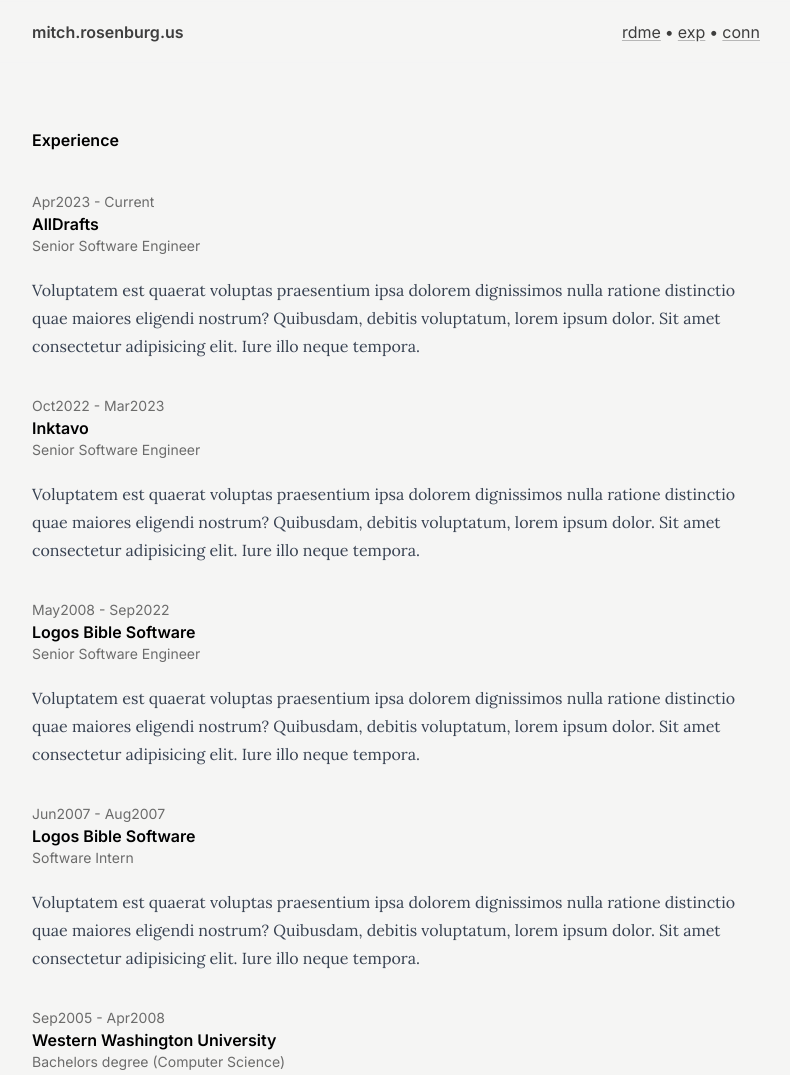
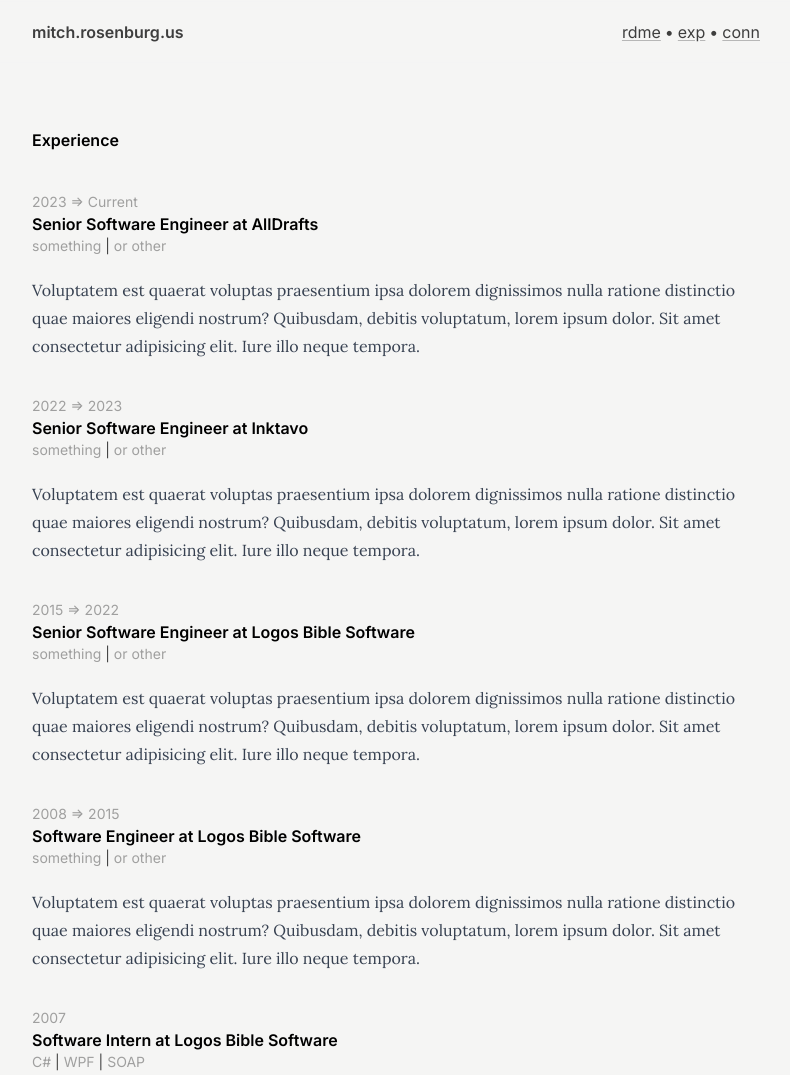
Before and after one commit to mitchknife/mitchknife.github.io, an Astro site: page /experience in a window 1280 px wide. Shown: the top 1075 px of the page, without its empty margins (244-1034 px from the left). Built offline with nearby package versions, Linux system fonts and the light colour scheme; Astro itself is replaced by a stand-in of ours; a web font is replaced by a local one.

Commit message:
Start on experiences.

```diff
--- /dev/null
+++ b/src/components/SeparatedList.astro
@@ -0,0 +1,21 @@
+---
+type Props = {
+  values: string[];
+  valueClass?: string;
+  separator?: string;
+  separatorClass?: string;
+};
+
+const { values, valueClass, separator, separatorClass } = Astro.props;
+---
+
+<>
+  {
+    values.map((value, i) => (
+      <>
+        {i > 0 ? <span class={separatorClass}>{separator ?? ', '}</span> : null}
+        <span class={valueClass}>{value}</span>
+      </>
+    ))
+  }
+</>
--- a/src/content/config.ts
+++ b/src/content/config.ts
@@ -5,8 +5,8 @@
   schema: z.object({
     company: z.string(),
     role: z.string(),
-    dateStart: z.coerce.date(),
-    dateEnd: z.union([z.coerce.date(), z.string()]),
+    dateRange: z.string(),
+    tech: z.array(z.string()),
   }),
 });
 
--- a/src/content/experience/alldrafts.md
+++ b/src/content/experience/alldrafts.md
@@ -1,8 +1,10 @@
 ---
 company: 'AllDrafts'
 role: 'Senior Software Engineer'
-dateStart: '04/01/2023'
-dateEnd: 'Current'
+dateRange: '2023 => Current'
+tech:
+  - something
+  - or other
 ---
 
 Voluptatem est quaerat voluptas praesentium ipsa dolorem dignissimos nulla ratione distinctio quae maiores eligendi nostrum? Quibusdam, debitis voluptatum, lorem ipsum dolor. Sit amet consectetur adipisicing elit. Iure illo neque tempora.
--- a/src/content/experience/inktavo.md
+++ b/src/content/experience/inktavo.md
@@ -1,8 +1,10 @@
 ---
 company: 'Inktavo'
 role: 'Senior Software Engineer'
-dateStart: '10/01/2022'
-dateEnd: '03/31/2023'
+dateRange: '2022 => 2023'
+tech:
+  - something
+  - or other
 ---
 
 Voluptatem est quaerat voluptas praesentium ipsa dolorem dignissimos nulla ratione distinctio quae maiores eligendi nostrum? Quibusdam, debitis voluptatum, lorem ipsum dolor. Sit amet consectetur adipisicing elit. Iure illo neque tempora.
--- /dev/null
+++ b/src/content/experience/logos-int.md
@@ -0,0 +1,13 @@
+---
+company: 'Logos Bible Software'
+role: 'Software Intern'
+dateRange: '2007'
+tech:
+  - C#
+  - WPF
+  - SOAP
+---
+
+
+
+As a software intern, I learned that the only useful thing I had been learning in school was `how to Google`. Putting the abstract knowledge
--- a/src/content/experience/logos-intern.md
+++ b/src/content/experience/logos-se.md
@@ -1,8 +1,10 @@
 ---
 company: 'Logos Bible Software'
-role: 'Software Intern'
-dateStart: '06/01/2007'
-dateEnd: '08/31/2007'
+role: 'Software Engineer'
+dateRange: '2008 => 2015'
+tech:
+  - something
+  - or other
 ---
 
 Voluptatem est quaerat voluptas praesentium ipsa dolorem dignissimos nulla ratione distinctio quae maiores eligendi nostrum? Quibusdam, debitis voluptatum, lorem ipsum dolor. Sit amet consectetur adipisicing elit. Iure illo neque tempora.
--- a/src/content/experience/logos.md
+++ b/src/content/experience/logos-sse.md
@@ -1,8 +1,10 @@
 ---
 company: 'Logos Bible Software'
 role: 'Senior Software Engineer'
-dateStart: '05/01/2008'
-dateEnd: '09/30/2022'
+dateRange: '2015 => 2022'
+tech:
+  - something
+  - or other
 ---
 
 Voluptatem est quaerat voluptas praesentium ipsa dolorem dignissimos nulla ratione distinctio quae maiores eligendi nostrum? Quibusdam, debitis voluptatum, lorem ipsum dolor. Sit amet consectetur adipisicing elit. Iure illo neque tempora.
--- a/src/content/experience/wwu.md
+++ b/src/content/experience/wwu.md
@@ -1,8 +1,13 @@
 ---
 company: 'Western Washington University'
-role: 'Bachelors degree (Computer Science)'
-dateStart: '09/01/2005'
-dateEnd: '04/30/2008'
+role: 'Student'
+dateRange: '2005 => 2008'
+tech:
+  - Data Structures
+  - Algorithms
+  - Networking
+  - OOP
+  - How to Google
 ---
 
-Voluptatem est quaerat voluptas praesentium ipsa dolorem dignissimos nulla ratione distinctio quae maiores eligendi nostrum? Quibusdam, debitis voluptatum, lorem ipsum dolor. Sit amet consectetur adipisicing elit. Iure illo neque tempora.
+At Western, my love for computers and programming was fanned into flame.
--- a/src/pages/experience/index.astro
+++ b/src/pages/experience.astro
@@ -2,11 +2,11 @@
 import { getCollection } from 'astro:content';
 import PageLayout from '@layouts/PageLayout.astro';
 import Container from '@components/Container.astro';
-import { dateRange } from '@lib/utils';
 import { WORK } from '@consts';
+import SeparatedList from '@components/SeparatedList.astro';
 
 const collection = (await getCollection('experience')).sort(
-  (a, b) => new Date(b.data.dateStart).valueOf() - new Date(a.data.dateStart).valueOf()
+  (a, b) => parseInt(b.data.dateRange) - parseInt(a.data.dateRange)
 );
 
 const experience = await Promise.all(
@@ -25,11 +25,17 @@
         {
           experience.map((entry) => (
             <li class="animate">
-              <div class="text-sm opacity-75">
-                {dateRange(entry.data.dateStart, entry.data.dateEnd)}
+              <div class="text-sm text-black/35 dark:text-white/35">{entry.data.dateRange}</div>
+              <div class="font-semibold text-black dark:text-white">
+                {entry.data.role} at {entry.data.company}
               </div>
-              <div class="font-semibold text-black dark:text-white">{entry.data.company}</div>
-              <div class="text-sm opacity-75">{entry.data.role}</div>
+              <div class="text-sm">
+                <SeparatedList
+                  values={entry.data.tech}
+                  valueClass="text-black/35 dark:text-white/35"
+                  separator=" | "
+                />
+              </div>
               <article>
                 <entry.Content />
               </article>
```
Also changed, not shown: src/pages/connect.astro (renamed from src/pages/connect/index.astro), src/pages/readme.astro (renamed from src/pages/readme/index.astro).
